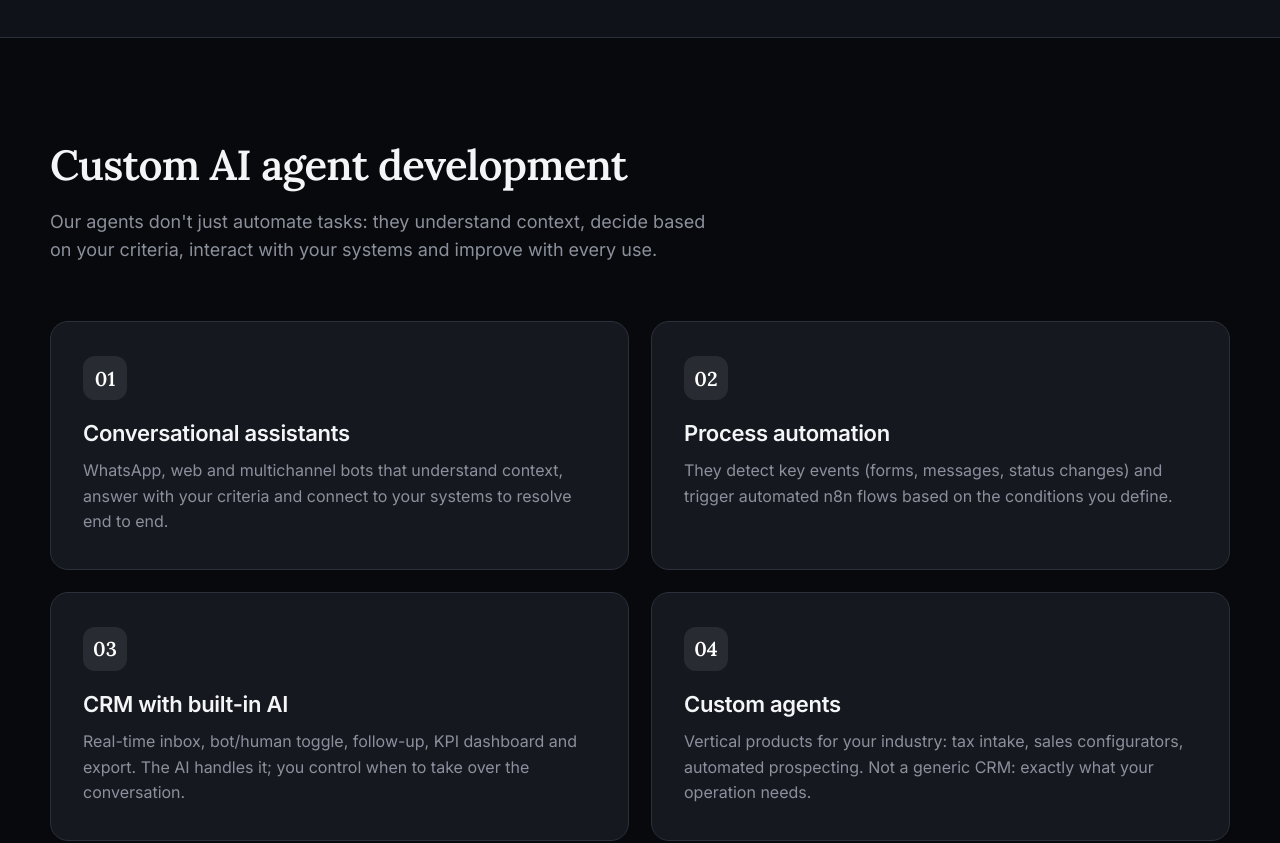
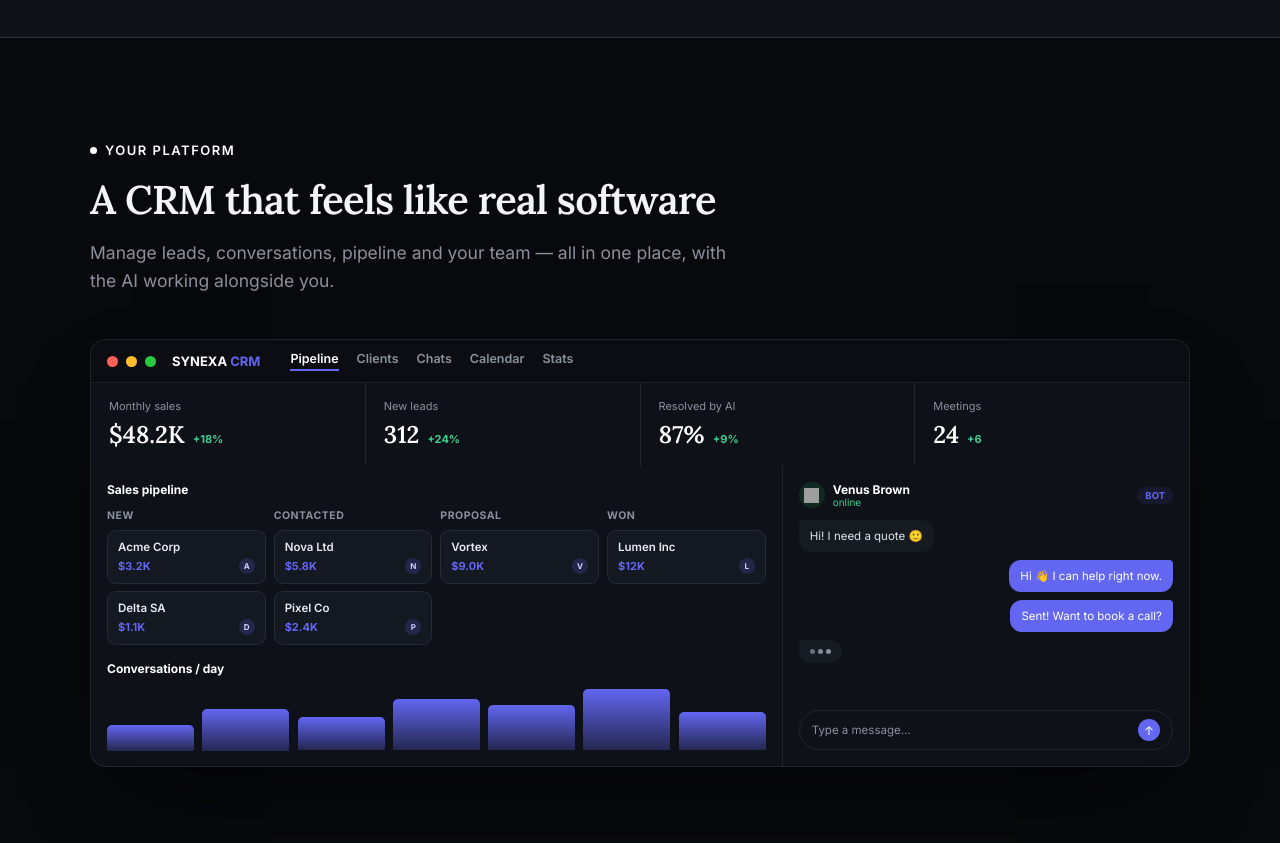
Before and after one commit to Guillemuhana/synexa, a React (Vite) app: page / in a window 1280 px wide. Shown: the part 1120-1963 px from the top of the page. Built offline with nearby package versions, Linux system fonts and the light colour scheme; grey boxes are pictures that could not be loaded.

Commit message:
Seccion Dashboard CRM premium disenada en React (KPIs, pipeline, chart, chat)

```diff
--- a/src/App.jsx
+++ b/src/App.jsx
@@ -331,6 +331,124 @@ function StatsBand() {
   );
 }
 
+// CRM premium diseñado en React (no es captura): KPIs + pipeline + mini chart + chat
+function CRMDashboard() {
+  const { L } = useLang();
+  const I = "#6366f1"; // acento de UI del producto
+  const panel = "#0e1117";
+  const line = "rgba(255,255,255,.08)";
+  const sub = "#8b909c";
+
+  const kpis = [
+    { v: "$48.2K", k: L("Monthly sales", "Ventas del mes"), up: "+18%" },
+    { v: "312", k: L("New leads", "Leads nuevos"), up: "+24%" },
+    { v: "87%", k: L("Resolved by AI", "Resueltos por IA"), up: "+9%" },
+    { v: "24", k: L("Meetings", "Reuniones"), up: "+6" },
+  ];
+  const cols = [
+    { t: L("New", "Nuevo"), deals: [["Acme Corp", "$3.2K"], ["Delta SA", "$1.1K"]] },
+    { t: L("Contacted", "Contactado"), deals: [["Nova Ltd", "$5.8K"], ["Pixel Co", "$2.4K"]] },
+    { t: L("Proposal", "Propuesta"), deals: [["Vortex", "$9.0K"]] },
+    { t: L("Won", "Ganado"), deals: [["Lumen Inc", "$12K"]] },
+  ];
+  const bars = [40, 65, 52, 80, 70, 95, 60];
+  const chat = [
+    { me: false, t: L("Hi! I need a quote 🙂", "¡Hola! Necesito un presupuesto 🙂") },
+    { me: true, t: L("Hi 👋 I can help right now.", "¡Hola 👋 Te ayudo ahora mismo.") },
+    { me: true, t: L("Sent! Want to book a call?", "¡Enviado! ¿Agendamos una llamada?") },
+  ];
+  const tabs = [L("Pipeline", "Pipeline"), L("Clients", "Clientes"), L("Chats", "Chats"), L("Calendar", "Calendario"), L("Stats", "Reportes")];
+
+  return (
+    <div style={{ background: panel, border: `1px solid ${line}`, borderRadius: 16, overflow: "hidden", boxShadow: "0 40px 90px -40px rgba(0,0,0,.8)" }}>
+      {/* chrome */}
+      <div style={{ display: "flex", alignItems: "center", gap: 8, padding: "11px 16px", borderBottom: `1px solid ${line}`, background: "#0b0d12" }}>
+        <span style={{ width: 11, height: 11, borderRadius: 99, background: "#ff5f57" }} />
+        <span style={{ width: 11, height: 11, borderRadius: 99, background: "#febc2e" }} />
+        <span style={{ width: 11, height: 11, borderRadius: 99, background: "#28c840" }} />
+        <span style={{ marginLeft: 8, fontSize: 13, fontWeight: 700, color: "#fff" }}>SYNEXA <span style={{ color: I }}>CRM</span></span>
+        <div className="crm-tabs" style={{ marginLeft: 22, display: "flex", gap: 18 }}>
+          {tabs.map((t, i) => (
+            <span key={t} style={{ fontSize: 12.5, fontWeight: 600, color: i === 0 ? "#fff" : sub, borderBottom: i === 0 ? `2px solid ${I}` : "2px solid transparent", paddingBottom: 3 }}>{t}</span>
+          ))}
+        </div>
+      </div>
+
+      {/* KPIs */}
+      <div className="grid-4" style={{ display: "grid", gridTemplateColumns: "repeat(4,1fr)", gap: 1, background: line }}>
+        {kpis.map((k) => (
+          <div key={k.k} style={{ background: panel, padding: "16px 18px" }}>
+            <div style={{ fontSize: 11, color: sub, marginBottom: 6 }}>{k.k}</div>
+            <div style={{ display: "flex", alignItems: "baseline", gap: 8 }}>
+              <span style={{ fontFamily: "'Lora', serif", fontSize: 24, fontWeight: 600, color: "#fff" }}>{k.v}</span>
+              <span style={{ fontSize: 11, fontWeight: 700, color: "#3ecf8e" }}>{k.up}</span>
+            </div>
+          </div>
+        ))}
+      </div>
+
+      {/* body: pipeline + lateral */}
+      <div className="crm-body" style={{ display: "grid", gridTemplateColumns: "1.7fr 1fr", gap: 1, background: line }}>
+        {/* pipeline kanban */}
+        <div style={{ background: panel, padding: 16 }}>
+          <div style={{ fontSize: 12, fontWeight: 700, color: "#fff", marginBottom: 12 }}>{L("Sales pipeline", "Embudo de ventas")}</div>
+          <div style={{ display: "grid", gridTemplateColumns: "repeat(4,1fr)", gap: 8 }}>
+            {cols.map((c) => (
+              <div key={c.t}>
+                <div style={{ fontSize: 10.5, fontWeight: 700, textTransform: "uppercase", letterSpacing: 0.5, color: sub, marginBottom: 8 }}>{c.t}</div>
+                <div style={{ display: "flex", flexDirection: "column", gap: 7 }}>
+                  {c.deals.map(([n, a]) => (
+                    <div key={n} style={{ background: "#141821", border: `1px solid ${line}`, borderRadius: 9, padding: "9px 10px" }}>
+                      <div style={{ fontSize: 11.5, fontWeight: 600, color: "#e8eaf0", marginBottom: 4 }}>{n}</div>
+                      <div style={{ display: "flex", justifyContent: "space-between", alignItems: "center" }}>
+                        <span style={{ fontSize: 11, fontWeight: 700, color: I }}>{a}</span>
+                        <span style={{ width: 16, height: 16, borderRadius: 99, background: `${I}33`, fontSize: 8, fontWeight: 700, color: "#cbd0ff", display: "grid", placeItems: "center" }}>{n[0]}</span>
+                      </div>
+                    </div>
+                  ))}
+                </div>
+              </div>
+            ))}
+          </div>
+          {/* mini chart */}
+          <div style={{ marginTop: 16, fontSize: 12, fontWeight: 700, color: "#fff", marginBottom: 10 }}>{L("Conversations / day", "Conversaciones / día")}</div>
+          <div style={{ display: "flex", alignItems: "flex-end", gap: 8, height: 64 }}>
+            {bars.map((h, i) => (
+              <div key={i} style={{ flex: 1, height: `${h}%`, borderRadius: "5px 5px 0 0", background: `linear-gradient(180deg, ${I}, ${I}44)`, animation: "growBar .8s ease both", transformOrigin: "bottom", animationDelay: `${i * 0.06}s` }} />
+            ))}
+          </div>
+        </div>
+
+        {/* lateral: chat WhatsApp */}
+        <div style={{ background: panel, padding: 16, display: "flex", flexDirection: "column" }}>
+          <div style={{ display: "flex", alignItems: "center", gap: 8, marginBottom: 12 }}>
+            <span style={{ width: 26, height: 26, borderRadius: 99, background: "#25d36622", display: "grid", placeItems: "center" }}>
+              <img src="https://cdn.simpleicons.org/whatsapp/25d366" alt="" width="15" height="15" />
+            </span>
+            <div>
+              <div style={{ fontSize: 12, fontWeight: 700, color: "#fff", lineHeight: 1.1 }}>Venus Brown</div>
+              <div style={{ fontSize: 10, color: "#3ecf8e" }}>{L("online", "en línea")}</div>
+            </div>
+            <span style={{ marginLeft: "auto", fontSize: 9.5, fontWeight: 700, color: I, background: `${I}1c`, padding: "3px 8px", borderRadius: 99 }}>BOT</span>
+          </div>
+          <div style={{ display: "flex", flexDirection: "column", gap: 8, flex: 1 }}>
+            {chat.map((m, i) => (
+              <div key={i} style={{ alignSelf: m.me ? "flex-end" : "flex-start", maxWidth: "85%", fontSize: 11.5, lineHeight: 1.4, padding: "8px 11px", borderRadius: m.me ? "12px 4px 12px 12px" : "4px 12px 12px 12px", background: m.me ? I : "#161a21", color: m.me ? "#fff" : "#dfe3ea" }}>{m.t}</div>
+            ))}
+            <div style={{ alignSelf: "flex-start", display: "flex", gap: 3, padding: "9px 11px", background: "#161a21", borderRadius: "4px 12px 12px 12px" }}>
+              {[0, 1, 2].map((d) => <span key={d} style={{ width: 5, height: 5, borderRadius: 99, background: sub, animation: "pulse 1.2s ease-in-out infinite", animationDelay: `${d * 0.2}s` }} />)}
+            </div>
+          </div>
+          <div style={{ marginTop: 12, display: "flex", alignItems: "center", gap: 8, border: `1px solid ${line}`, borderRadius: 99, padding: "8px 12px" }}>
+            <span style={{ fontSize: 11.5, color: sub }}>{L("Type a message…", "Escribí un mensaje…")}</span>
+            <span style={{ marginLeft: "auto", width: 22, height: 22, borderRadius: 99, background: I, color: "#fff", fontSize: 12, display: "grid", placeItems: "center" }}>↑</span>
+          </div>
+        </div>
+      </div>
+    </div>
+  );
+}
+
 // Palabra rotatoria del hero (como "Empresas/Equipos/Decisiones..." de la ref)
 function RotatingWord() {
   const { lang } = useLang();
@@ -429,6 +547,8 @@ export default function App() {
           .hero-mockup { display: none !important; }
           .hero-cta { flex-wrap: nowrap !important; gap: 10px !important; }
           .hero-cta > a { flex: 1; padding: 13px 12px !important; font-size: 14px !important; }
+          .crm-body { grid-template-columns: 1fr !important; }
+          .crm-tabs { display: none !important; }
           .hero-flow-mobile { display: block !important; margin-top: 30px; }
           .pad { padding: 70px 22px !important; }
         }
@@ -657,6 +777,36 @@ export default function App() {
 
       {/* ===== ESTADÍSTICAS (números animados) ===== */}
       <StatsBand />
+
+      {/* ===== DASHBOARD CRM (diseñado en React) ===== */}
+      <section id="dashboard" className="pad" style={{ padding: "100px 40px" }}>
+        <div style={{ maxWidth: 1100, margin: "0 auto" }}>
+          <Reveal>
+            <span style={{
+              display: "inline-flex", alignItems: "center", gap: 8, fontSize: 13, fontWeight: 600,
+              letterSpacing: 1.5, textTransform: "uppercase", color: C.orange, marginBottom: 16,
+            }}>
+              <span style={{ width: 7, height: 7, borderRadius: 99, background: C.orange }} />
+              {L("Your platform", "Tu plataforma")}
+            </span>
+          </Reveal>
+          <Reveal delay={0.05}>
+            <h2 className="sec-h2" style={{ fontFamily: serif, fontSize: 40, fontWeight: 600, letterSpacing: -0.8, marginBottom: 14, maxWidth: 640 }}>
+              {L("A CRM that feels like real software", "Un CRM que se siente como software real")}
+            </h2>
+          </Reveal>
+          <Reveal delay={0.1}>
+            <p style={{ fontSize: 17.5, color: C.muted, lineHeight: 1.6, maxWidth: 640, marginBottom: 44 }}>
+              {L(
+                "Manage leads, conversations, pipeline and your team — all in one place, with the AI working alongside you.",
+                "Gestioná leads, conversaciones, embudo y tu equipo — todo en un solo lugar, con la IA trabajando a tu lado.")}
+            </p>
+          </Reveal>
+          <Reveal delay={0.14}>
+            <CRMDashboard />
+          </Reveal>
+        </div>
+      </section>
 
       {/* ===== SERVICIOS / CAPACIDADES ===== */}
       <section id="servicios" className="pad" style={{ padding: "100px 40px" }}>
```
